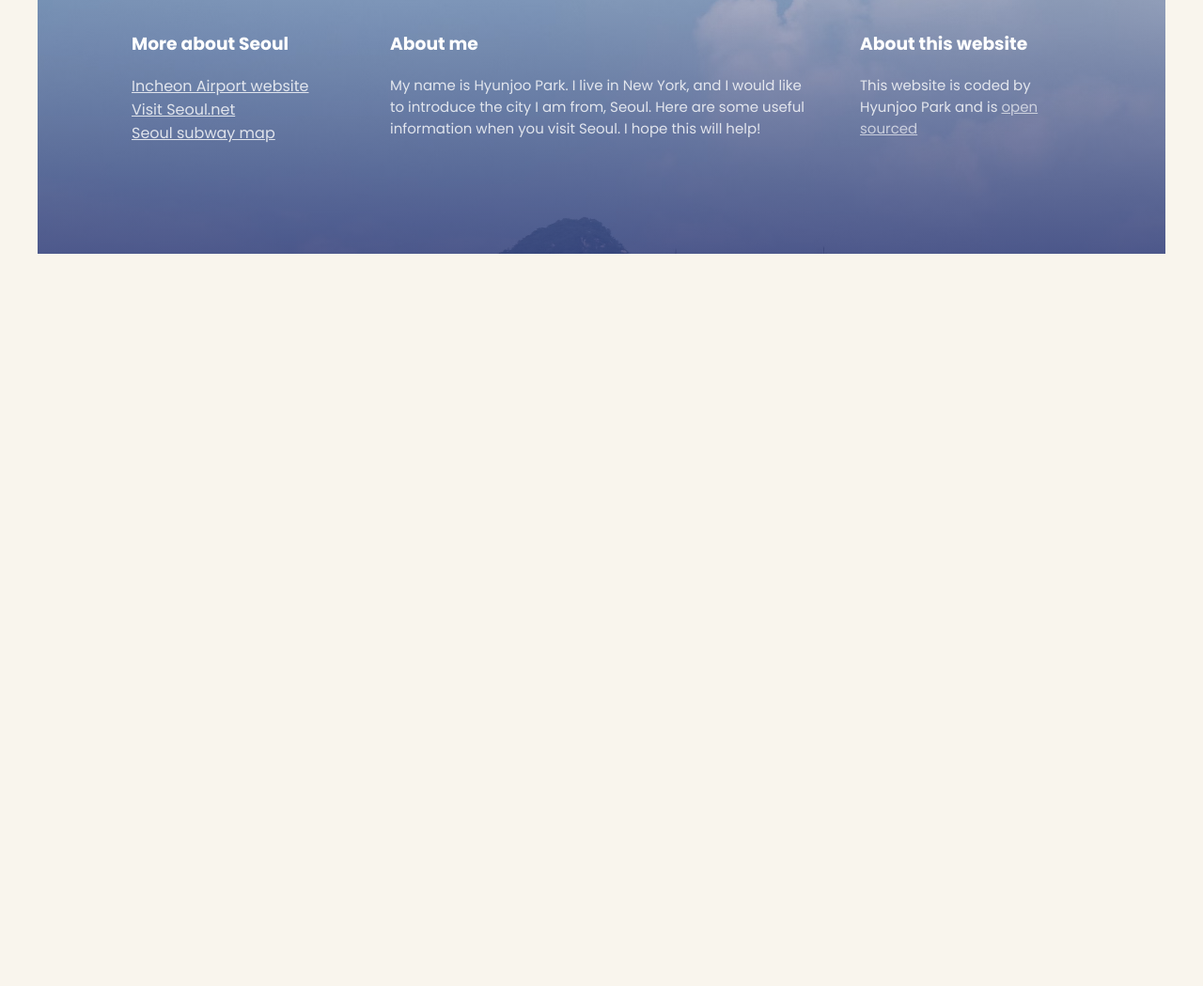
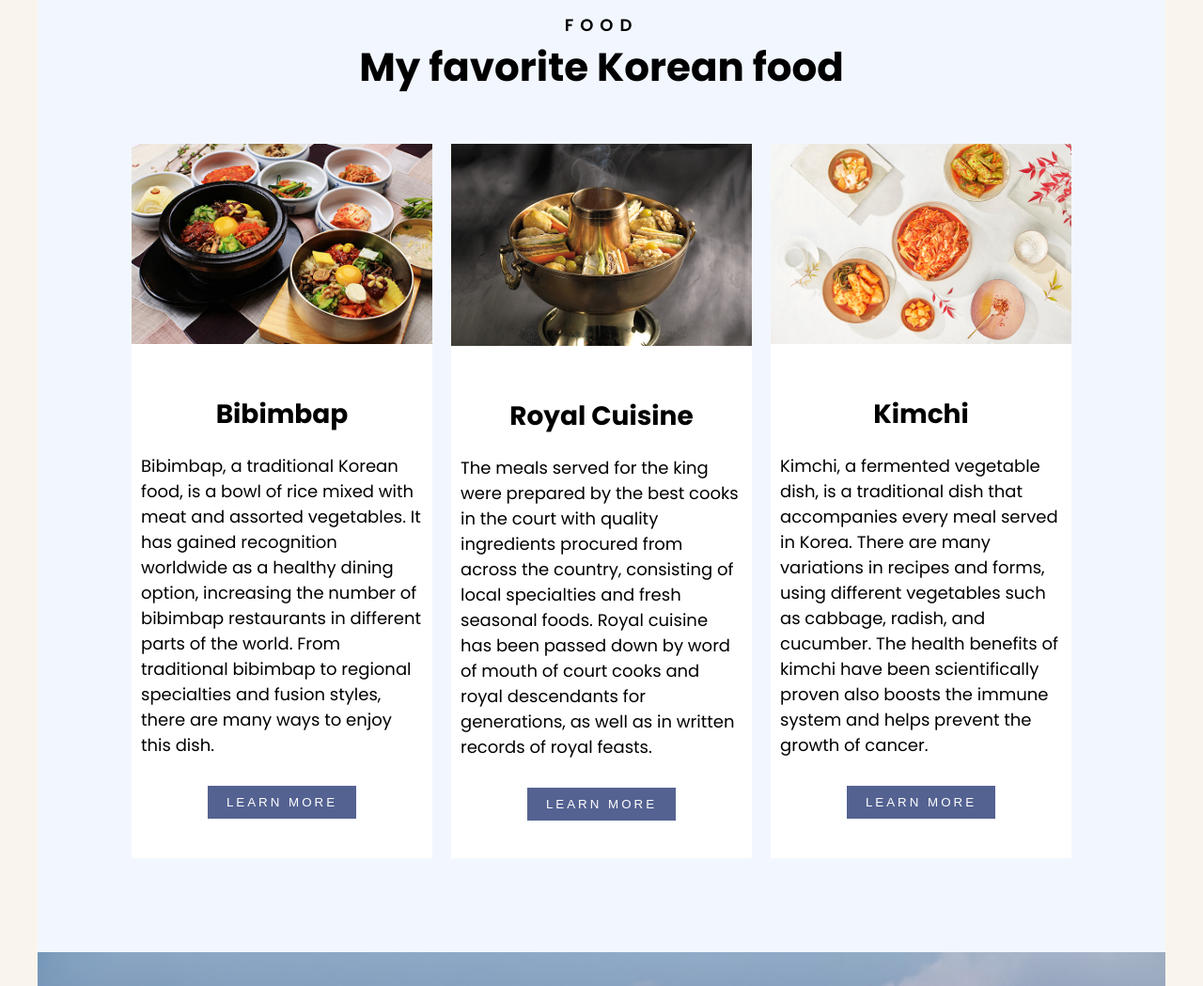
Before and after one commit to hjooqkr/travel-project, a plain HTML site: page index.html in a window 1280 px wide. Shown: the part 1311-2360 px from the top of the page at 94% size. Before the commit the page ends 1611 px from the top, so only its background shows below. Drawn offline with Linux system fonts and the light colour scheme.

Commit message:
added card and images

```diff
--- a/index.html
+++ b/index.html
@@ -35,6 +35,79 @@
                         neon lights to Buddhist temples, palaces and pagodas, Seoul is a fascinating mix of old and
                         new.</p>
                 </div>
+            </section>
+            <section class="food-section">
+                <h3 class="text-center">FOOD</h3>
+                <h2 class="text-center">My favorite Korean food</h2>
+                <div class="grid food-grid">
+                    <div class="card">
+                        <div class="card-header">
+                            <img src="img/bibimbap.jpeg" alt="bibimbap" />
+                        </div>
+                        <div class="card-body">
+                            <h4>Bibimbap</h4>
+                            <p>
+                                Bibimbap, a traditional Korean food, is a bowl of rice mixed with meat and assorted
+                                vegetables. It has gained
+                                recognition worldwide as a healthy dining option, increasing the number of bibimbap
+                                restaurants in different parts of
+                                the world. From traditional bibimbap to regional specialties and fusion styles, there
+                                are
+                                many ways to enjoy this dish.
+                            </p>
+                            <button><a href="https://english.visitkorea.or.kr/enu/FOD/FO_ENG_2_2.jsp"
+                                    target="_blank">LEARN
+                                    MORE</a></button>
+                        </div>
+                    </div>
+
+                    <div class="card">
+                        <div class="card-header">
+                            <img src="img/royalcuisine.jpeg" alt="royalcuisine" />
+                        </div>
+                        <div class="card-body">
+                            <h4>Royal Cuisine</h4>
+                            <p>
+                                The meals served for the king were prepared by the best cooks in the court with
+                                quality
+                                ingredients procured from across
+                                the country, consisting of local specialties and fresh seasonal foods. Royal cuisine
+                                has
+                                been passed down by word of
+                                mouth of court cooks and royal descendants for generations, as well as in written
+                                records of
+                                royal feasts.
+
+                            </p>
+                            <button><a href="https://english.visitkorea.or.kr/enu/FOD/FO_ENG_2_3.jsp"
+                                    target="_blank">LEARN
+                                    MORE</a></button>
+                        </div>
+                    </div>
+                    <div class="card">
+                        <div class="card-header">
+                            <img src="img/kimchi.jpeg" alt="kimchi" />
+                        </div>
+                        <div class="card-body">
+                            <h4>Kimchi</h4>
+                            <p>
+                                Kimchi, a fermented vegetable dish, is a traditional dish that accompanies every meal
+                                served
+                                in Korea. There are many
+                                variations in recipes and forms, using different vegetables such as cabbage, radish, and
+                                cucumber. The health benefits
+                                of kimchi have been scientifically proven also boosts the immune system and helps
+                                prevent the growth of cancer.
+                            </p>
+                            <button><a href="https://english.visitkorea.or.kr/enu/FOD/FO_ENG_2_1.jsp"
+                                    target="_blank">LEARN
+                                    MORE</a></button>
+                        </div>
+                    </div>
+
+
+                </div>
+
             </section>
         </main>
         <footer>
--- a/src/style.css
+++ b/src/style.css
@@ -50,9 +50,15 @@ header a {
   margin-top: 30px;
 }
 section {
-  max-width: 1200px;
+  max-width: 100%;
   margin: 0 auto;
   padding: 100px;
+}
+section.food-section {
+  background: #f2f7ff;
+}
+.text-center {
+  text-align: center;
 }
 main {
   background: white;
@@ -84,6 +90,36 @@ main p {
   display: grid;
   grid-template-columns: 1fr 1fr;
   grid-gap: 60px;
+}
+
+.food-grid {
+  display: grid;
+  grid-template-columns: 1fr 1fr 1fr;
+  margin-top: 50px;
+  grid-gap: 20px;
+}
+.card h4 {
+  font-size: 28px;
+  margin-bottom: 20px;
+  text-align: center;
+}
+.card {
+  background: white;
+}
+.card-body {
+  padding: 10px;
+}
+.card button {
+  display: block;
+  margin: 30px auto;
+  padding: 10px 20px;
+  letter-spacing: 3px;
+  background: #546292;
+  border: none;
+}
+.card a {
+  text-decoration: none;
+  color: white;
 }
 footer {
   background-image: linear-gradient(
@@ -144,4 +180,7 @@ footer a {
   section {
     padding: 30px;
   }
+  .text-center {
+    font-size: 34px;
+  }
 }
```
Also changed, not shown: img/bibimbap.jpeg (added), img/friedchicken.jpeg (added), img/kimchi.jpeg (added), img/koreanBBQ.jpeg (added), img/royalcuisine.jpeg (added).
